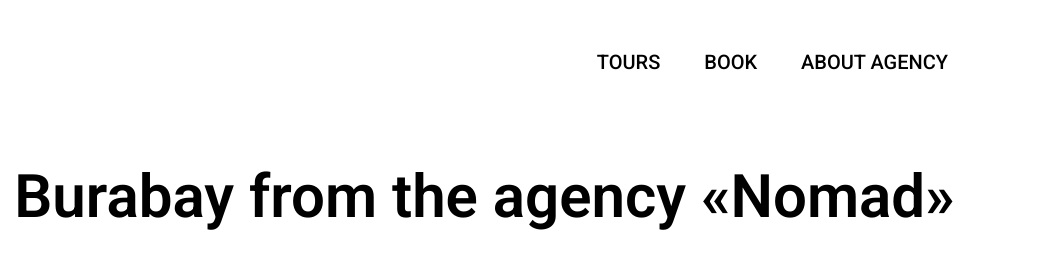
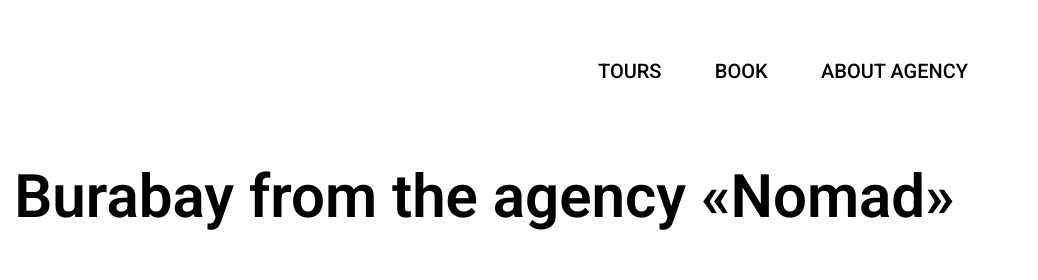
Before and after one commit to Abdu12036/frontend_assignment2, a plain HTML site: page index.html in a window 1280 px wide. Shown: the top 280 px of the page, 242-1280 px from the left. Drawn offline with Linux system fonts and the light colour scheme.

Commit message:
modified the navbar

```diff
--- a/style.css
+++ b/style.css
@@ -15,11 +15,17 @@ body {
 header {
     display: flex;
     justify-content: space-between;
+    align-items: center;
     padding: 50px 70px;
 }
 
+nav {
+    width: 370px;
+    display: flex;
+    justify-content: space-between;
+}
+
 nav a {
-    padding: 0 20px;
     text-decoration: none;
     font-size: 20px;
     color: #000000;
```
